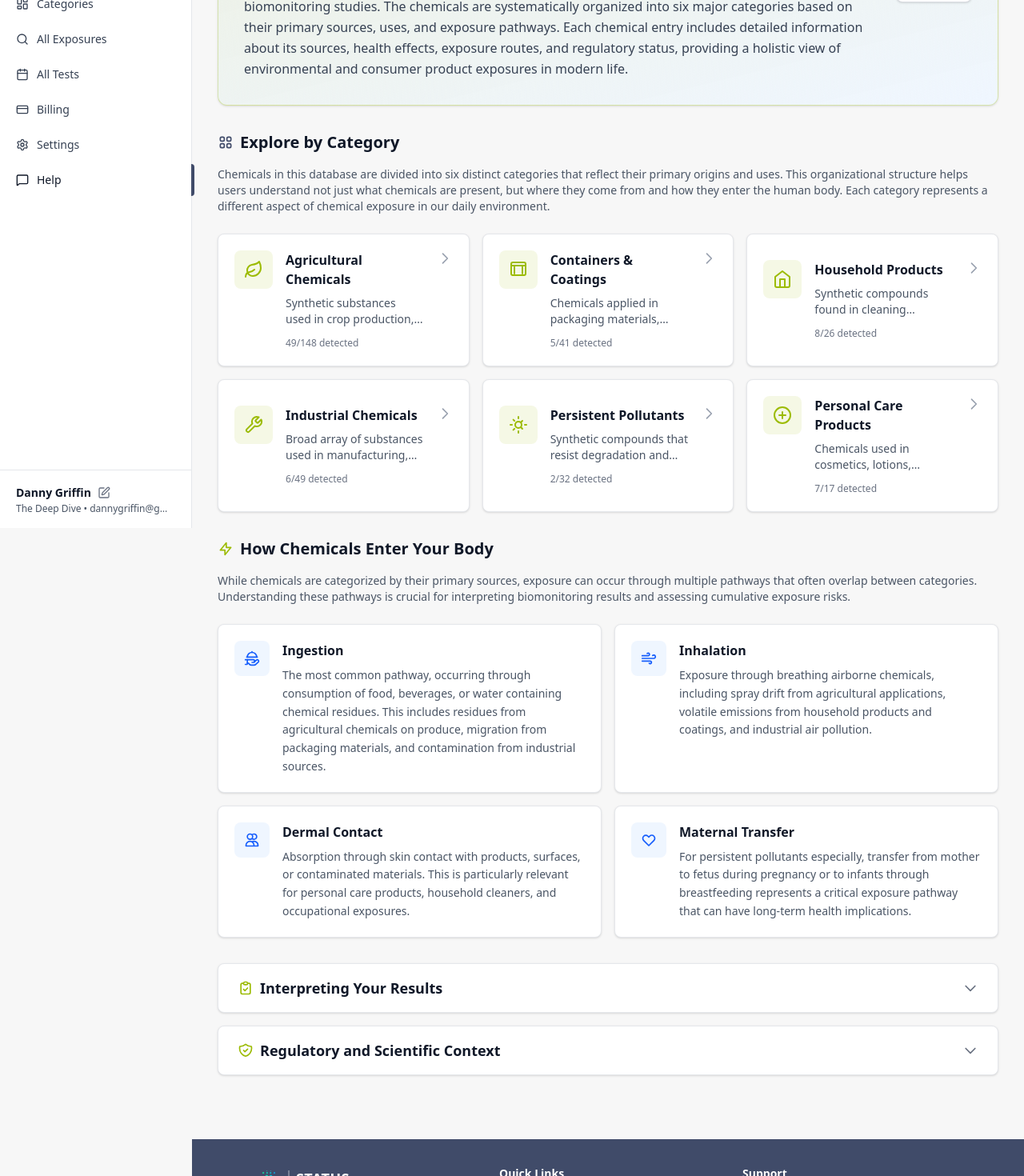
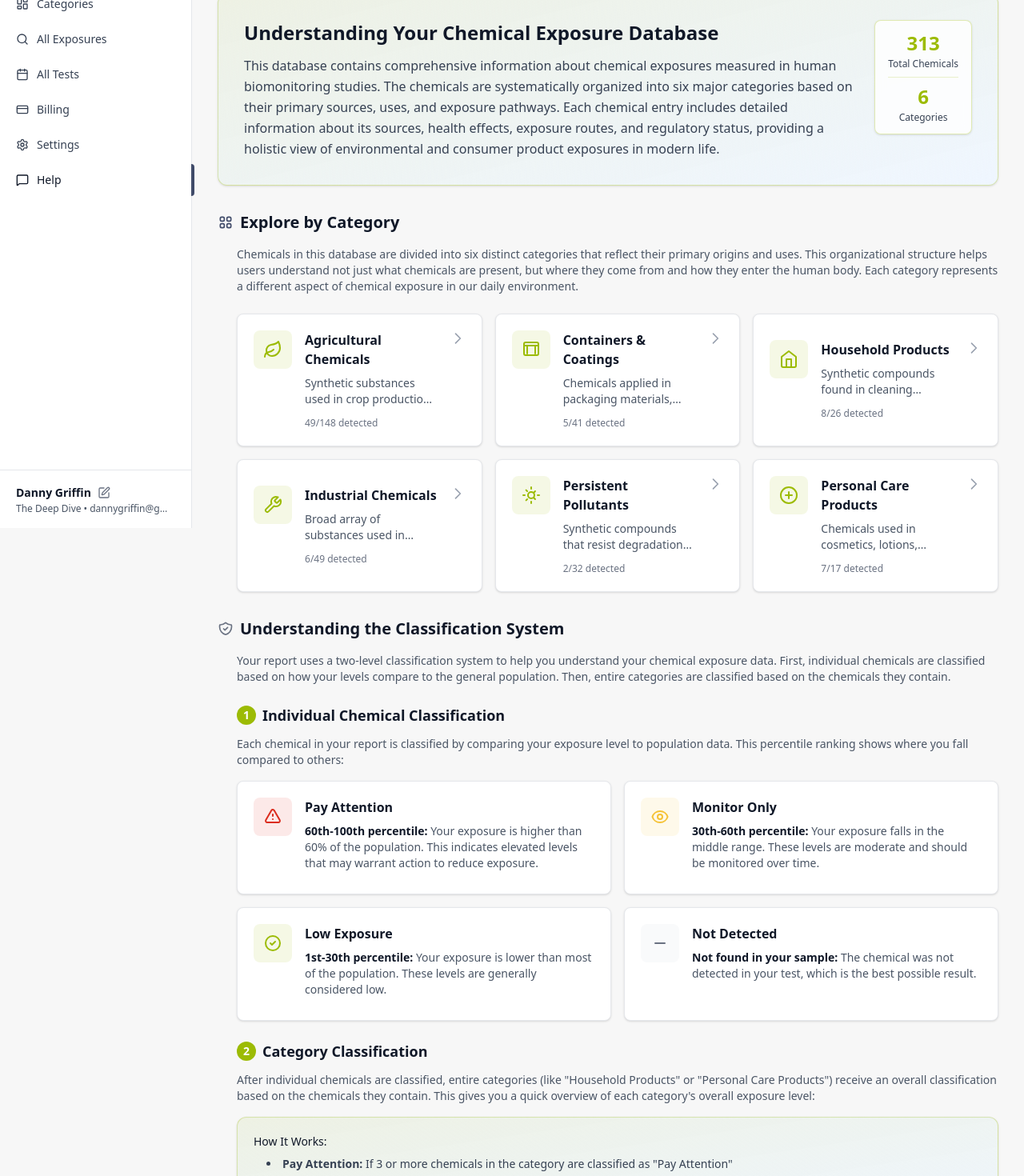
Before and after one commit to Liamoiknine/StatusHealth, a Next.js app: page /help in a window 1280 px wide. Shown: the part 140-1610 px from the top of the page at 80% size. Built offline with nearby package versions, Linux system fonts and the light colour scheme.

Commit message:
update docs content

```diff
--- a/src/app/help/page.tsx
+++ b/src/app/help/page.tsx
@@ -46,6 +46,12 @@ export default function HelpPage() {
   return (
     <div className="min-h-screen bg-[#F7F7F7]">
       <div className="max-w-7xl mx-auto px-8 py-8">
+        {/* Header */}
+        <div className="mb-8">
+          <h1 className="text-3xl font-bold text-gray-900 mb-2">Help & Documentation</h1>
+          <p className="text-gray-600">Learn how to understand your chemical exposure data and interpret your results</p>
+        </div>
+
         {/* Overview Section */}
         <AllChemicalsOverview
           data={getAllChemicalsOverview()}
--- a/src/components/AllChemicalsOverview.tsx
+++ b/src/components/AllChemicalsOverview.tsx
@@ -184,6 +184,9 @@ export default function AllChemicalsOverview({ data, onCategoryClick, categorySt
     return categoryStats.find(s => s.category === categoryName);
   };
 
+  // Calculate total chemicals across all categories
+  const totalChemicals = categoryStats.reduce((sum, stat) => sum + stat.totalCount, 0);
+
   // Find sections
   const databaseOverview = data.summary_sections.find(s => s.header === 'Database Overview');
   const categoryOrg = data.summary_sections.find(s => s.header === 'Category Organization');
@@ -205,10 +208,13 @@ export default function AllChemicalsOverview({ data, onCategoryClick, categorySt
               }}
             />
           </div>
-          <div className="ml-6 flex gap-4">
-            <div className="bg-white border border-[#404B69]/20 rounded-lg px-4 py-3 text-center shadow-sm">
-              <div className="text-2xl font-bold text-[#404B69]">{allCategories.length}</div>
-              <div className="text-xs text-gray-600 mt-1">Categories</div>
+          <div className="ml-6 flex-shrink-0">
+            <div className="bg-white/80 backdrop-blur-sm border border-[#9CBB04]/30 rounded-lg px-4 py-3 text-center shadow-sm">
+              <div className="text-2xl font-bold text-[#9CBB04]">{totalChemicals}</div>
+              <div className="text-xs text-gray-700 mt-0.5 font-medium">Total Chemicals</div>
+              <div className="h-px bg-[#9CBB04]/20 my-2"></div>
+              <div className="text-2xl font-bold text-[#9CBB04]">{allCategories.length}</div>
+              <div className="text-xs text-gray-700 mt-0.5 font-medium">Categories</div>
             </div>
           </div>
         </div>
@@ -223,6 +229,7 @@ export default function AllChemicalsOverview({ data, onCategoryClick, categorySt
             </svg>
             Explore by Category
           </h3>
+          <div className="pl-6">
             <p className="text-gray-600 mb-6 text-sm">
               {categoryOrg.content}
             </p>
@@ -265,17 +272,137 @@ export default function AllChemicalsOverview({ data, onCategoryClick, categorySt
             })}
             </div>
           </div>
+        </div>
       )}
+
+      {/* Classification System */}
+      <div className="mb-8">
+        <h3 className="text-xl font-semibold text-gray-900 mb-4 flex items-center">
+          <svg className="w-5 h-5 mr-2 text-gray-500" fill="none" stroke="currentColor" viewBox="0 0 24 24">
+            <path strokeLinecap="round" strokeLinejoin="round" strokeWidth={2} d="M9 12l2 2 4-4m5.618-4.016A11.955 11.955 0 0112 2.944a11.955 11.955 0 01-8.618 3.04A12.02 12.02 0 003 9c0 5.591 3.824 10.29 9 11.622 5.176-1.332 9-6.03 9-11.622 0-1.042-.133-2.052-.382-3.016z" />
+          </svg>
+          Understanding the Classification System
+        </h3>
+        <div className="pl-6">
+          <p className="text-gray-600 mb-6 text-sm">
+            Your report uses a two-level classification system to help you understand your chemical exposure data. First, individual chemicals are classified based on how your levels compare to the general population. Then, entire categories are classified based on the chemicals they contain.
+          </p>
+
+          {/* Step 1: Individual Chemical Classification */}
+        <div className="mb-6">
+          <h4 className="text-lg font-semibold text-gray-900 mb-3 flex items-center">
+            <span className="bg-[#9CBB04] text-white rounded-full w-6 h-6 flex items-center justify-center text-sm font-bold mr-2">1</span>
+            Individual Chemical Classification
+          </h4>
+          <p className="text-gray-600 mb-4 text-sm">
+            Each chemical in your report is classified by comparing your exposure level to population data. This percentile ranking shows where you fall compared to others:
+          </p>
+          <div className="grid grid-cols-1 md:grid-cols-2 gap-4 mb-4">
+            {/* Pay Attention */}
+            <div className="bg-white border border-gray-200 rounded-lg p-5 shadow-sm">
+              <div className="flex items-start gap-4">
+                <div className="bg-[#db2c1d]/10 p-3 rounded-lg text-[#db2c1d] flex-shrink-0">
+                  <svg className="w-6 h-6" fill="none" stroke="currentColor" viewBox="0 0 24 24">
+                    <path strokeLinecap="round" strokeLinejoin="round" strokeWidth={2} d="M12 9v2m0 4h.01m-6.938 4h13.856c1.54 0 2.502-1.667 1.732-3L13.732 4c-.77-1.333-2.694-1.333-3.464 0L3.34 16c-.77 1.333.192 3 1.732 3z" />
+                  </svg>
+                </div>
+                <div className="flex-1">
+                  <h5 className="text-base font-semibold text-gray-900 mb-2">Pay Attention</h5>
+                  <p className="text-sm text-gray-600 mb-2">
+                    <strong className="text-gray-900">60th-100th percentile:</strong> Your exposure is higher than 60% of the population. This indicates elevated levels that may warrant action to reduce exposure.
+                  </p>
+                </div>
+              </div>
+            </div>
+
+            {/* Monitor Only */}
+            <div className="bg-white border border-gray-200 rounded-lg p-5 shadow-sm">
+              <div className="flex items-start gap-4">
+                <div className="bg-[#f5c236]/10 p-3 rounded-lg text-[#f5c236] flex-shrink-0">
+                  <svg className="w-6 h-6" fill="none" stroke="currentColor" viewBox="0 0 24 24">
+                    <path strokeLinecap="round" strokeLinejoin="round" strokeWidth={2} d="M15 12a3 3 0 11-6 0 3 3 0 016 0z" />
+                    <path strokeLinecap="round" strokeLinejoin="round" strokeWidth={2} d="M2.458 12C3.732 7.943 7.523 5 12 5c4.478 0 8.268 2.943 9.542 7-1.274 4.057-5.064 7-9.542 7-4.477 0-8.268-2.943-9.542-7z" />
+                  </svg>
+                </div>
+                <div className="flex-1">
+                  <h5 className="text-base font-semibold text-gray-900 mb-2">Monitor Only</h5>
+                  <p className="text-sm text-gray-600 mb-2">
+                    <strong className="text-gray-900">30th-60th percentile:</strong> Your exposure falls in the middle range. These levels are moderate and should be monitored over time.
+                  </p>
+                </div>
+              </div>
+            </div>
+
+            {/* Low Exposure */}
+            <div className="bg-white border border-gray-200 rounded-lg p-5 shadow-sm">
+              <div className="flex items-start gap-4">
+                <div className="bg-[#9CBB04]/10 p-3 rounded-lg text-[#9CBB04] flex-shrink-0">
+                  <svg className="w-6 h-6" fill="none" stroke="currentColor" viewBox="0 0 24 24">
+                    <path strokeLinecap="round" strokeLinejoin="round" strokeWidth={2} d="M9 12l2 2 4-4m6 2a9 9 0 11-18 0 9 9 0 0118 0z" />
+                  </svg>
+                </div>
+                <div className="flex-1">
+                  <h5 className="text-base font-semibold text-gray-900 mb-2">Low Exposure</h5>
+                  <p className="text-sm text-gray-600 mb-2">
+                    <strong className="text-gray-900">1st-30th percentile:</strong> Your exposure is lower than most of the population. These levels are generally considered low.
+                  </p>
+                </div>
+              </div>
+            </div>
+
+            {/* Not Detected */}
+            <div className="bg-white border border-gray-200 rounded-lg p-5 shadow-sm">
+              <div className="flex items-start gap-4">
+                <div className="bg-gray-50 p-3 rounded-lg text-gray-500 flex-shrink-0">
+                  <svg className="w-6 h-6" fill="none" stroke="currentColor" viewBox="0 0 24 24">
+                    <path strokeLinecap="round" strokeLinejoin="round" strokeWidth={2} d="M18 12H6" />
+                  </svg>
+                </div>
+                <div className="flex-1">
+                  <h5 className="text-base font-semibold text-gray-900 mb-2">Not Detected</h5>
+                  <p className="text-sm text-gray-600 mb-2">
+                    <strong className="text-gray-900">Not found in your sample:</strong> The chemical was not detected in your test, which is the best possible result.
+                  </p>
+                </div>
+              </div>
+            </div>
+          </div>
+        </div>
+
+        {/* Step 2: Category Classification */}
+        <div className="mb-4">
+          <h4 className="text-lg font-semibold text-gray-900 mb-3 flex items-center">
+            <span className="bg-[#9CBB04] text-white rounded-full w-6 h-6 flex items-center justify-center text-sm font-bold mr-2">2</span>
+            Category Classification
+          </h4>
+          <p className="text-gray-600 mb-4 text-sm">
+            After individual chemicals are classified, entire categories (like "Household Products" or "Personal Care Products") receive an overall classification based on the chemicals they contain. This gives you a quick overview of each category's overall exposure level:
+          </p>
+          <div className="bg-gradient-to-br from-[#9CBB04]/10 to-blue-50 border border-[#9CBB04]/30 rounded-xl p-5 mb-4 shadow-sm">
+            <p className="text-sm text-gray-900 font-medium mb-2">How It Works:</p>
+            <ul className="text-sm text-gray-700 space-y-1.5 pl-4 list-disc list-inside">
+              <li><strong>Pay Attention:</strong> If 3 or more chemicals in the category are classified as "Pay Attention"</li>
+              <li><strong>Monitor Only:</strong> If 3 or more chemicals are "Monitor Only" OR if 1 or more chemicals are "Pay Attention"</li>
+              <li><strong>Low Exposure:</strong> If fewer than 3 chemicals are "Monitor Only" and no chemicals are "Pay Attention"</li>
+            </ul>
+          </div>
+          <p className="text-sm text-gray-600">
+            This two-step approach helps you understand both individual chemical exposures and overall category patterns. A category might be "Monitor Only" even if most chemicals are low, if just one chemical requires attention—helping you prioritize where to focus your efforts.
+          </p>
+        </div>
+        </div>
+      </div>
 
       {/* Exposure Pathways - Visual Cards */}
       {exposurePathways && (
         <div className="mb-8">
           <h3 className="text-xl font-semibold text-gray-900 mb-4 flex items-center">
-            <svg className="w-5 h-5 mr-2 text-[#9CBB04]" fill="none" stroke="currentColor" viewBox="0 0 24 24">
+            <svg className="w-5 h-5 mr-2 text-gray-500" fill="none" stroke="currentColor" viewBox="0 0 24 24">
               <path strokeLinecap="round" strokeLinejoin="round" strokeWidth={2} d="M13 10V3L4 14h7v7l9-11h-7z" />
             </svg>
             How Chemicals Enter Your Body
           </h3>
+          <div className="pl-6">
             <p className="text-gray-600 mb-6 text-sm">
               {exposurePathways.content}
             </p>
@@ -289,10 +416,10 @@ export default function AllChemicalsOverview({ data, onCategoryClick, categorySt
               return (
                 <div
                   key={index}
-                  className="bg-white border border-gray-200 rounded-lg p-5 hover:border-blue-500 transition-all shadow-sm"
+                  className="bg-white border border-gray-200 rounded-lg p-5 hover:border-[#9CBB04] transition-all shadow-sm"
                 >
                   <div className="flex items-start gap-4">
-                    <div className="bg-blue-50 p-3 rounded-lg text-blue-600 flex-shrink-0">
+                    <div className="bg-[#9CBB04]/10 p-3 rounded-lg text-[#9CBB04] flex-shrink-0">
                       {icon}
                     </div>
                     <div className="flex-1">
@@ -310,6 +437,7 @@ export default function AllChemicalsOverview({ data, onCategoryClick, categorySt
                 </div>
               );
             })}
+            </div>
           </div>
         </div>
       )}
```
Lines whose indentation alone changed are shown as unchanged.
